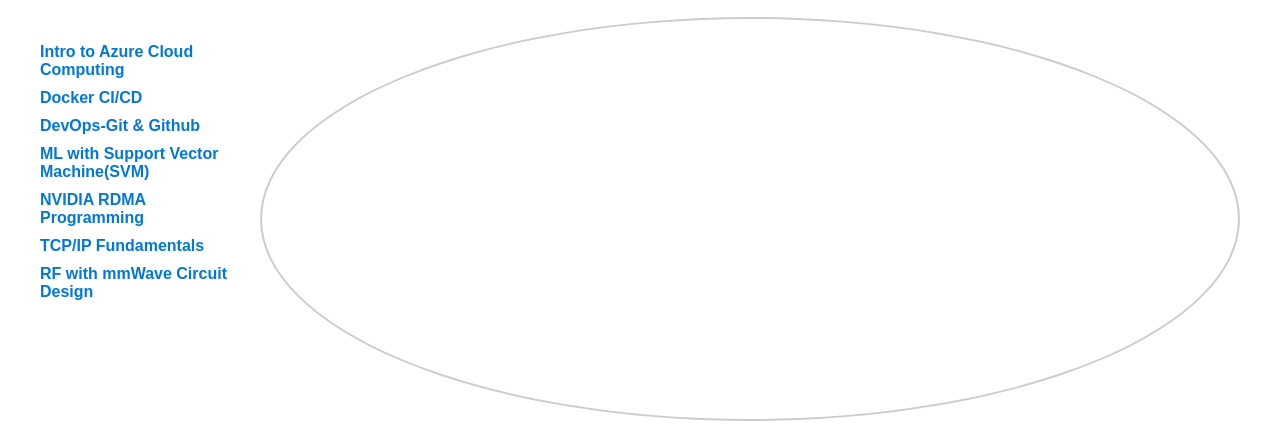
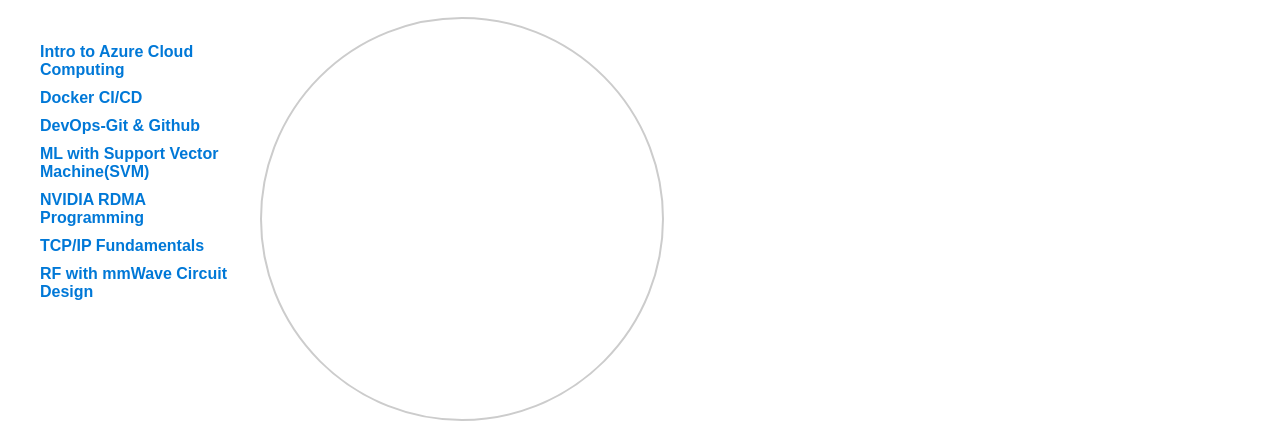
Before and after one commit to BillyLouis/billylouis.github.io, a plain HTML site: page index.html in a window 1280 px wide. Shown: the part 361-800 px from the top of the page. Drawn offline with Linux system fonts and the light colour scheme.

Commit message:
Refactor header background and preview styles
Adjusted styles for header and preview sections.

```diff
--- a/style.css
+++ b/style.css
@@ -7,7 +7,7 @@
 
 /* Header with PCB background */
 header {
-  background-image: url('pcb-background.jpg'); /* Add a PCB-style image */
+  background-image: url('pcb-background.jpg'); /* To be added: Add a PCB-style image */
   background-size: cover;
   background-position: center;
   color: white;
@@ -59,19 +59,23 @@
 
 /* PDF Preview (like a lens) */
 .preview {
-  flex-grow: 1;
-  border: 2px solid #ccc;
+  width: 400px;
+  height: 400px;
   border-radius: 50%;
   overflow: hidden;
-  width: 400px;
-  height: 400px;
+  border: 2px solid #ccc;
   position: relative;
 }
 
 .preview iframe {
-  width: 100%;
-  height: 100%;
+  position: absolute;
+  width: 800px;
+  height: 800px;
   border: none;
+  top: 50%;
+  left: 50%;
+  transform: translate(-50%, -50%) scale(0.45);
+  transform-origin: center center;
 }
 
 /* Resume Section */
```
